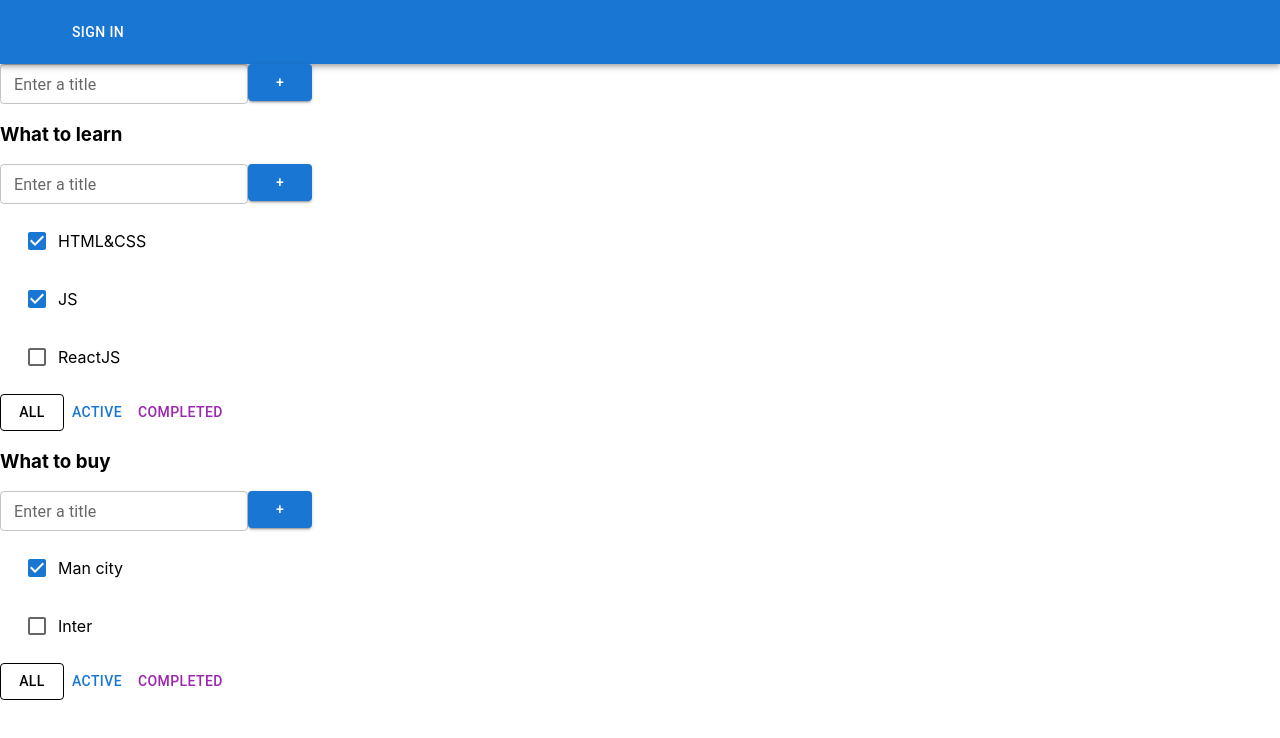
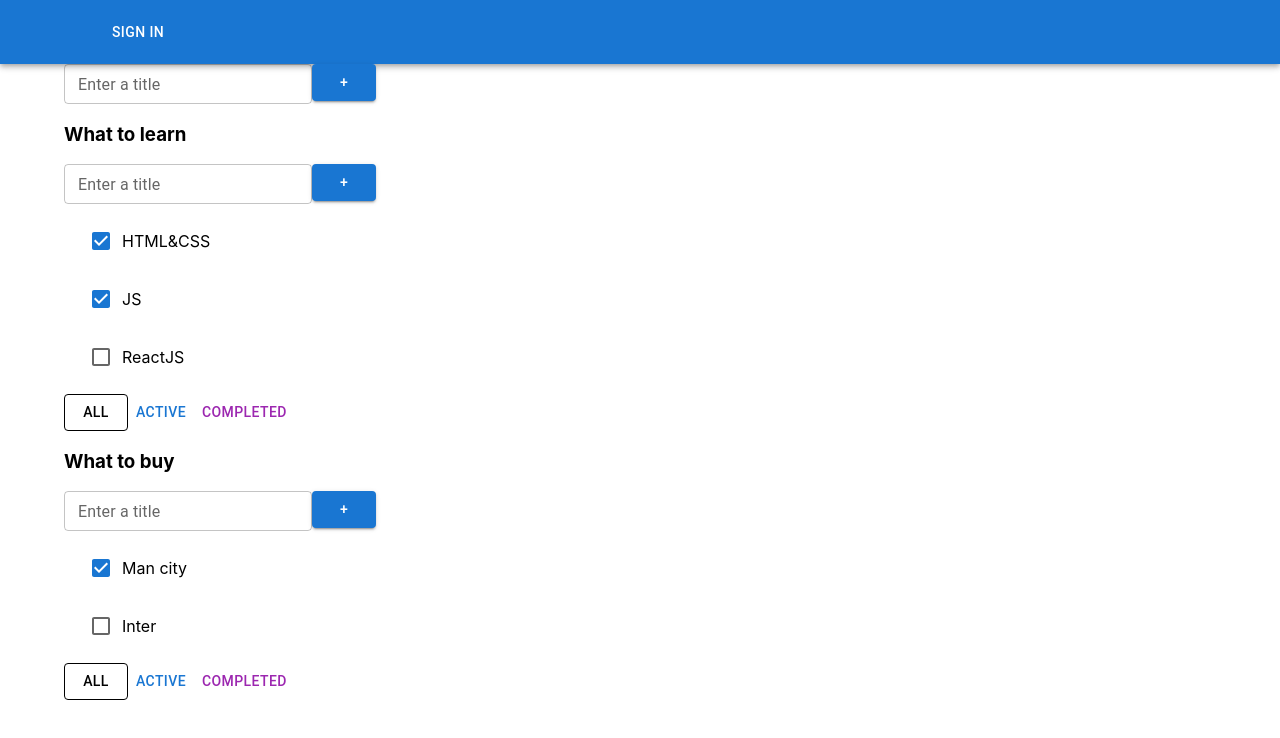
Before and after one commit to Kliapwnz/myWay, a React (Vite) app: page / in a window 1280 px wide. Shown: the top 738 px of the page. Built offline with nearby package versions, Linux system fonts and the light colour scheme; some icons are missing.

Commit message:
add container and grid

```diff
--- a/src/App.tsx
+++ b/src/App.tsx
@@ -8,6 +8,7 @@ import Toolbar from '@mui/material/Toolbar'
 import Button from '@mui/material/Button'
 import IconButton from '@mui/material/IconButton'
 import MenuIcon from '@mui/icons-material/Menu'
+import {Container, Grid} from "@mui/material";
 
 
 export type Task = {
@@ -75,19 +76,25 @@ export const App = () => {
       setTasks({...tasks, [todolistId]: tasks[todolistId].map(task => task.id === taskId ? {...task, title} : task)})
    }
    const changeTodolistTitle = (todolistId: string, title: string) => {
-      setTodolists(todolists.map(todolist => todolist.id === todolistId ? { ...todolist, title } : todolist))
+      setTodolists(todolists.map(todolist => todolist.id === todolistId ? {...todolist, title} : todolist))
    }
    return (
       <div className="app">
          <AppBar position="static">
             <Toolbar>
+               <Container maxWidth={'lg'}>
                   <IconButton color="inherit">
-                  <MenuIcon />
+                     <MenuIcon/>
                   </IconButton>
                   <Button color="inherit">Sign in</Button>
+               </Container>
             </Toolbar>
          </AppBar>
+         <Container maxWidth={'lg'}>
+            <Grid container spacing={4}>
                <CreateItemForm onCreateItem={createTodolist}/>
+            </Grid>
+
             {todolists.map(todolist => {
                const todolistTasks = tasks[todolist.id]
                let filteredTasks = todolistTasks
@@ -114,7 +121,7 @@ export const App = () => {
                   />
                )
             })}
-
+         </Container>
       </div>
    )
 }
```
Lines whose indentation alone changed are shown as unchanged.
